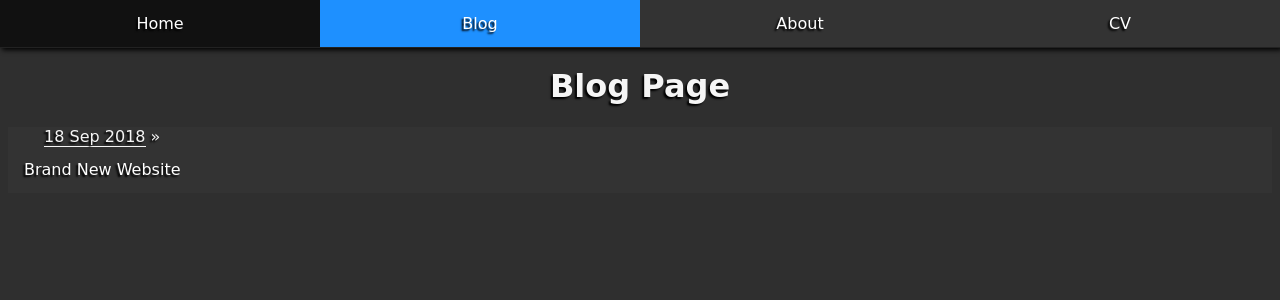
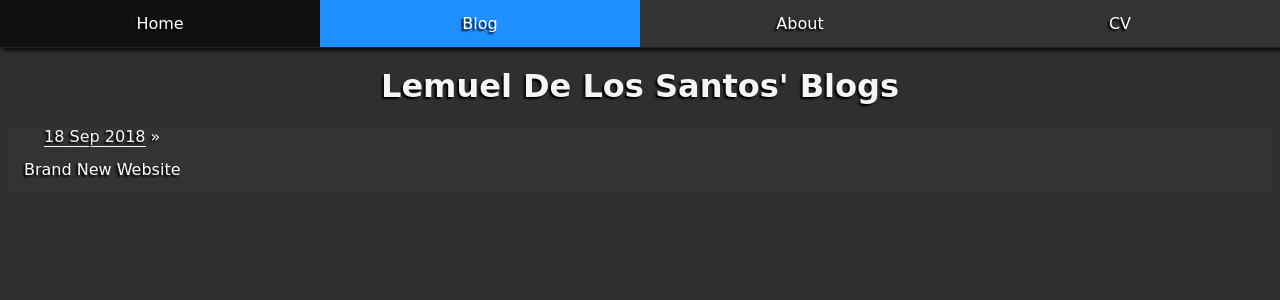
Before and after one commit to lemueldls/lemueld6200.github.io, a Jekyll site: the page built from blog/index.html, in a window 1280 px wide. Shown: the top 300 px of the page. Built offline with Jekyll 4.4.1, drawn with Linux system fonts in a browser that asks for light colours; the list of posts is cut into pages by our own code.

Commit message:
Update index.html

```diff
--- a/blog/index.html
+++ b/blog/index.html
@@ -1,6 +1,6 @@
 ---
 layout: default
-title: Blog Page
+title: Lemuel De Los Santos' Blogs
 ---
 
 <nav>
```
